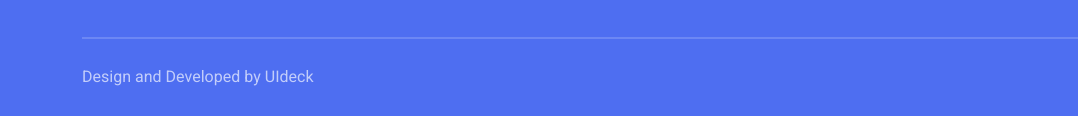
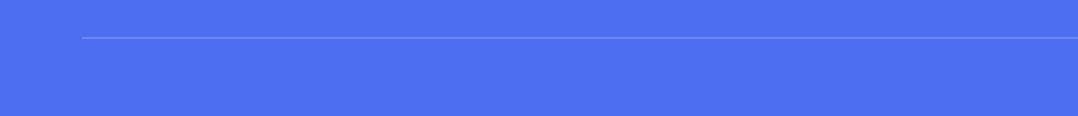
Before and after one commit to ScoutAndAbout/healthapp, a plain HTML site: page index.html in a window 1280 px wide. Shown: the part 5897-6013 px from the top of the page, 0-1078 px from the left. Drawn offline with Linux system fonts and the light colour scheme; files whose address does not match are found by name; a web font is replaced by a local one.

Commit message:
Add files via upload

```diff
--- a/index.html
+++ b/index.html
@@ -477,9 +477,7 @@
 				<div class="copy-right-wrapper">
 					<div class="row">
 						<div class="col-md-6">
-							<div class="copy-right">
-								<p>Design and Developed by <a href="https://uideck.com" rel="nofollow" target="_blank">UIdeck</a> </p>
-							</div>
+
 						</div>
 						<div class="col-md-6">
 							<div class="socials">
```
